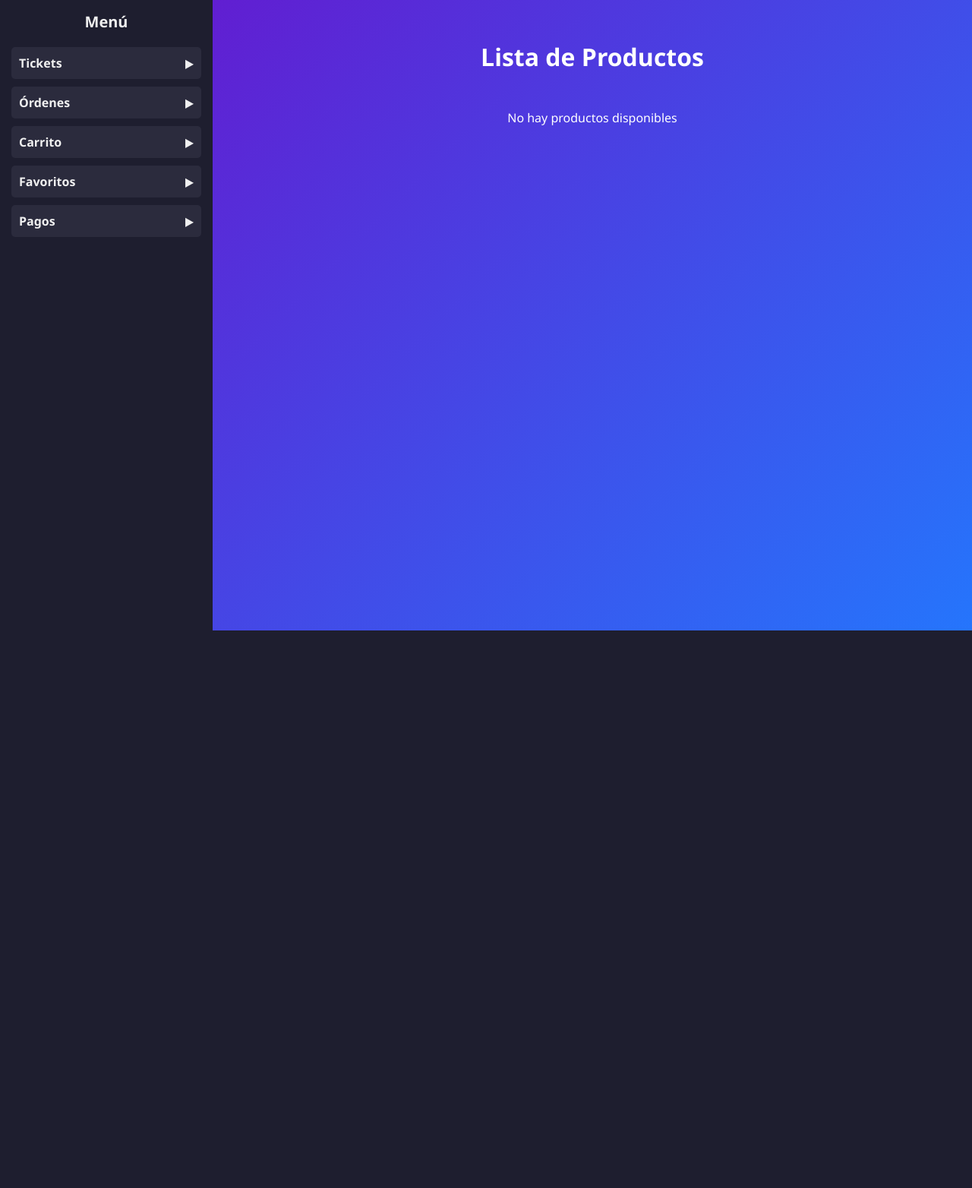
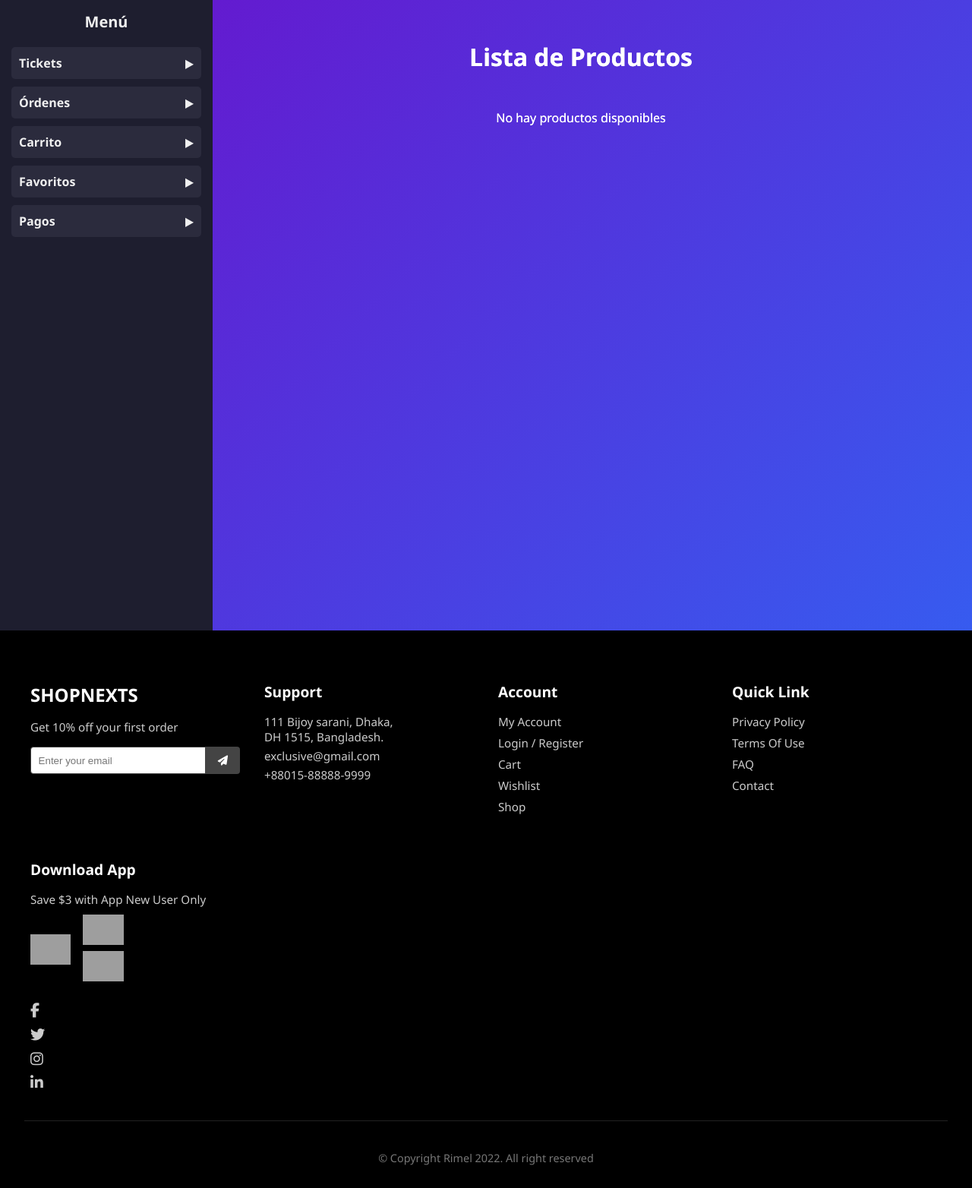
Before and after one commit to VmSoftwareSolution/Refactor_PHP_Backend, a PHP site: page /user/app/views/products/list.php in a window 1280 px wide. Shown: the whole page at 76% size. Before the commit the page ends 830 px from the top, so only its background shows below. Run offline with PHP 8.4, Linux system fonts and the light colour scheme; grey boxes are pictures that could not be loaded.

Commit message:
feature(footer): Creacion de la vista del footer

```diff
--- /dev/null
+++ b/app/views/layouts/footer.php
@@ -0,0 +1,245 @@
+<!DOCTYPE html>
+<html lang="es">
+<head>
+  <meta charset="UTF-8">
+  <meta name="viewport" content="width=device-width, initial-scale=1.0">
+  <title>Productos</title>
+  <link rel="stylesheet" href="https://cdnjs.cloudflare.com/ajax/libs/font-awesome/6.5.0/css/all.min.css">
+  <style>
+    body {
+      margin: 0;
+      display: grid;
+      grid-template-columns: 250px 1fr;
+      grid-template-rows: 1fr auto;
+      min-height: 100vh;
+      font-family: 'Segoe UI', Tahoma, Geneva, Verdana, sans-serif;
+      background: linear-gradient(135deg, #6a11cb, #2575fc);
+    }
+    .navbar {
+      grid-row: 1 / 2;
+      grid-column: 1 / 2;
+    }
+    .main-content {
+      grid-row: 1 / 2;
+      grid-column: 2 / 3;
+      padding: 2rem;
+      color: #fff;
+    }
+    h1 {
+      text-align: center;
+      margin-bottom: 2rem;
+    }
+    .container {
+      display: grid;
+      grid-template-columns: repeat(auto-fit, minmax(250px, 1fr));
+      gap: 20px;
+    }
+    .card {
+      background: #fff;
+      border-radius: 12px;
+      padding: 15px;
+      box-shadow: 0 8px 20px rgba(0,0,0,0.2);
+      display: flex;
+      flex-direction: column;
+      justify-content: space-between;
+      color: #333;
+    }
+    .card img {
+      max-width: 100%;
+      border-radius: 8px;
+      margin-bottom: 10px;
+    }
+    .card h3 {
+      margin: 0 0 10px 0;
+      font-size: 1.2rem;
+    }
+    .card p {
+      margin: 5px 0;
+      color: #555;
+      font-size: 0.95rem;
+    }
+    .card .price {
+      font-weight: bold;
+      color: #2575fc;
+      margin: 10px 0;
+    }
+    .footer {
+      grid-column: 1 / -1;
+      grid-row: 2 / 3;
+      background: #000;
+      padding: 3rem 2rem 1rem;
+    }
+    .footer-container {
+      display: grid;
+      grid-template-columns: repeat(auto-fit, minmax(220px, 1fr));
+      gap: 2rem;
+      max-width: 1200px;
+      margin: auto;
+    }
+    .footer-section h2.logo {
+      font-size: 1.5rem;
+      font-weight: bold;
+      margin-bottom: 1rem;
+      color: #fff;
+    }
+    .footer-section h3 {
+      font-size: 1.2rem;
+      margin-bottom: 1rem;
+      color: #fff;
+    }
+    .footer-section p, .footer-section a {
+      font-size: 0.95rem;
+      color: #ccc;
+      margin: 0.3rem 0;
+      text-decoration: none;
+      display: block;
+    }
+    .footer-section a:hover {
+      color: #fff;
+    }
+    .subscribe-form {
+      display: flex;
+      margin-top: 1rem;
+    }
+    .subscribe-form input {
+      flex: 1;
+      padding: 0.6rem;
+      border: 1px solid #444;
+      border-radius: 4px 0 0 4px;
+      outline: none;
+    }
+    .subscribe-form button {
+      background: #444;
+      border: none;
+      padding: 0 1rem;
+      border-radius: 0 4px 4px 0;
+      cursor: pointer;
+      color: #fff;
+    }
+    .subscribe-form button:hover {
+      background: #666;
+    }
+    .footer-section ul {
+      list-style: none;
+      padding: 0;
+      margin: 0;
+    }
+    .footer-section ul li {
+      margin-bottom: 0.5rem;
+    }
+    .app-links {
+      display: flex;
+      align-items: center;
+      gap: 1rem;
+    }
+    .app-links img {
+      max-height: 40px;
+    }
+    .stores img {
+      display: block;
+      margin-bottom: 0.5rem;
+      max-height: 40px;
+    }
+    .social-icons {
+      margin-top: 1rem;
+    }
+    .social-icons a {
+      color: #ccc;
+      margin-right: 0.8rem;
+      font-size: 1.2rem;
+    }
+    .social-icons a:hover {
+      color: #fff;
+    }
+    .footer-bottom {
+      text-align: center;
+      padding-top: 1.5rem;
+      margin-top: 2rem;
+      border-top: 1px solid #222;
+      font-size: 0.9rem;
+      color: #777;
+    }
+  </style>
+</head>
+<body>
+  <?php include __DIR__ . '/../layouts/sideBar.php'; ?>
+  <div class="main-content">
+    <h1>Lista de Productos</h1>
+    <div class="container">
+    <?php if (!empty($products)) : ?>
+      <?php foreach ($products as $product) : ?>
+        <div class="card">
+          <?php if(!empty($product['image'])): ?>
+            <img src="<?= htmlspecialchars($product['image']) ?>" alt="<?= htmlspecialchars($product['name'] ?? '') ?>">
+          <?php endif; ?>
+          <h3><?= htmlspecialchars($product['name'] ?? '') ?></h3>
+          <p><?= htmlspecialchars($product['description'] ?? '') ?></p>
+          <p class="price">$<?= htmlspecialchars($product['price'] ?? '0') ?></p>
+          <p>Stock: <?= htmlspecialchars($product['stock'] ?? '0') ?></p>
+          <p>Categoria: <?= htmlspecialchars($product['category'] ?? '-') ?></p>
+        </div>
+      <?php endforeach; ?>
+    <?php else: ?>
+      <p style="text-align:center; grid-column:1/-1;">No hay productos disponibles</p>
+    <?php endif; ?>
+    </div>
+  </div>
+  <footer class="footer">
+    <div class="footer-container">
+      <div class="footer-section">
+        <h2 class="logo">SHOPNEXTS</h2>
+        <p>Get 10% off your first order</p>
+        <form class="subscribe-form">
+          <input type="email" placeholder="Enter your email">
+          <button type="submit"><i class="fa-solid fa-paper-plane"></i></button>
+        </form>
+      </div>
+      <div class="footer-section">
+        <h3>Support</h3>
+        <p>111 Bijoy sarani, Dhaka,<br> DH 1515, Bangladesh.</p>
+        <p>exclusive@gmail.com</p>
+        <p>+88015-88888-9999</p>
+      </div>
+      <div class="footer-section">
+        <h3>Account</h3>
+        <ul>
+          <li><a href="#">My Account</a></li>
+          <li><a href="#">Login / Register</a></li>
+          <li><a href="#">Cart</a></li>
+          <li><a href="#">Wishlist</a></li>
+          <li><a href="#">Shop</a></li>
+        </ul>
+      </div>
+      <div class="footer-section">
+        <h3>Quick Link</h3>
+        <ul>
+          <li><a href="#">Privacy Policy</a></li>
+          <li><a href="#">Terms Of Use</a></li>
+          <li><a href="#">FAQ</a></li>
+          <li><a href="#">Contact</a></li>
+        </ul>
+      </div>
+      <div class="footer-section">
+        <h3>Download App</h3>
+        <p>Save $3 with App New User Only</p>
+        <div class="app-links">
+          <img src="https://i.ibb.co/YD6VqjN/qrcode.png" alt="QR Code">
+          <div class="stores">
+            <a href="#"><img src="https://developer.android.com/images/brand/en_app_rgb_wo_45.png" alt="Google Play"></a>
+            <a href="#"><img src="https://developer.apple.com/assets/elements/badges/download-on-the-app-store.svg" alt="App Store"></a>
+          </div>
+        </div>
+        <div class="social-icons">
+          <a href="#"><i class="fab fa-facebook-f"></i></a>
+          <a href="#"><i class="fab fa-twitter"></i></a>
+          <a href="#"><i class="fab fa-instagram"></i></a>
+          <a href="#"><i class="fab fa-linkedin-in"></i></a>
+        </div>
+      </div>
+    </div>
+    <div class="footer-bottom">
+      <p>© Copyright Rimel 2022. All right reserved</p>
+    </div>
+  </footer>
+</body>
+</html>
--- a/app/views/products/list.php
+++ b/app/views/products/list.php
@@ -109,5 +109,6 @@ h1 {
         <?php endif; ?>
         </div>
     </div>
+     <?php include __DIR__ . '/../layouts/footer.php'; ?>
 </body>
 </html>
--- a/routes/web.php
+++ b/routes/web.php
@@ -22,7 +22,6 @@ $routes = [
     '/users/view' => ['GET', 'UserController@usersView'],
     '/user/login'      => ['GET',  'UserController@loginView'],
     '/user/loginUser'  => ['POST', 'UserController@login'],
-
 
     '/persons'              => ['GET',  'PersonController@listPersons'],
     '/persons/findById'     => ['GET',  'PersonController@getPersonById'],
```
